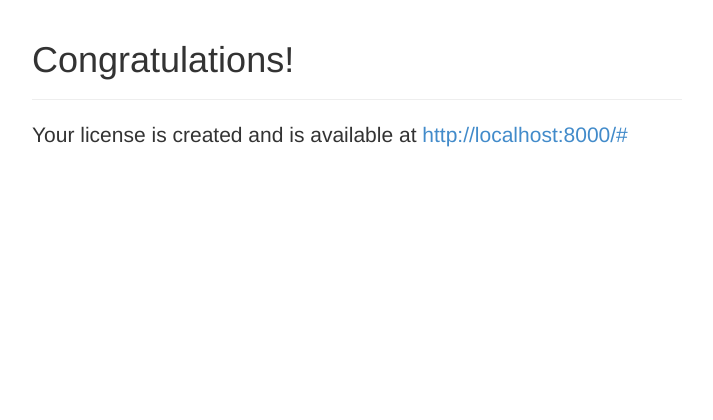
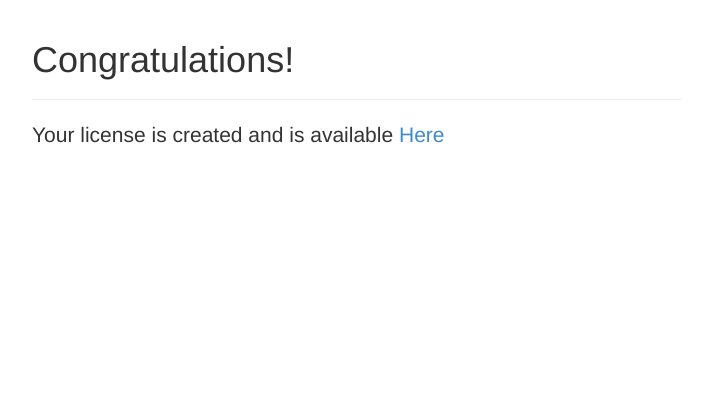
Before and after one commit to diopib/licenselink, a Django app: template licenselink/templates/success.html in a window 1280 px wide. Shown: the top 420 px of the page, without its empty margins (283-996 px from the left). Run offline with Django 3.2, Linux system fonts and the light colour scheme; the template is opened without the code that fills it: most values are stand-ins (such as "Sample title", 1, 10 or a date in 2020); parts of the project's set-up code (start-up, migrations or seed data) failed here and were passed over; some libraries are stand-ins or nearby versions.

Commit message:
debugging heroku

```diff
--- a/licenselink/templates/success.html
+++ b/licenselink/templates/success.html
@@ -6,6 +6,6 @@
       <div class="page-header">
         <h1>Congratulations!</h1>
       </div>
-          <p class="lead">{% trans 'Your license is created and is available at' %}<a href="http://localhost:8000/{{ short_url }}">&nbsp;http://localhost:8000/{{ short_url }}</a></p>
+          <p class="lead">{% trans 'Your license is created and is available' %}<a href="{% url 'view_license' short_url %}">&nbsp;Here</a></p>
     </div>
 {% endblock %}
```
Also changed, not shown: db.sqlite3.
